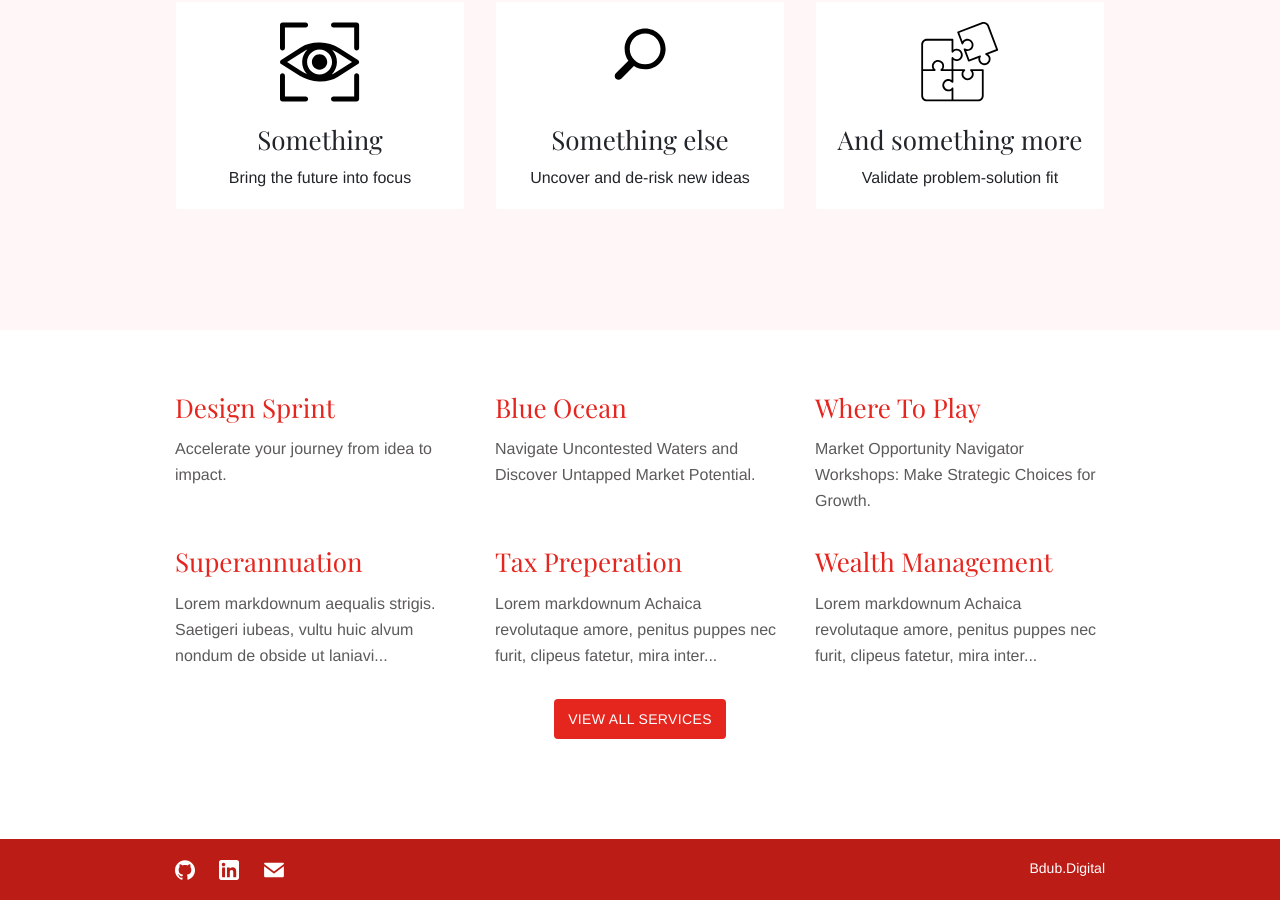
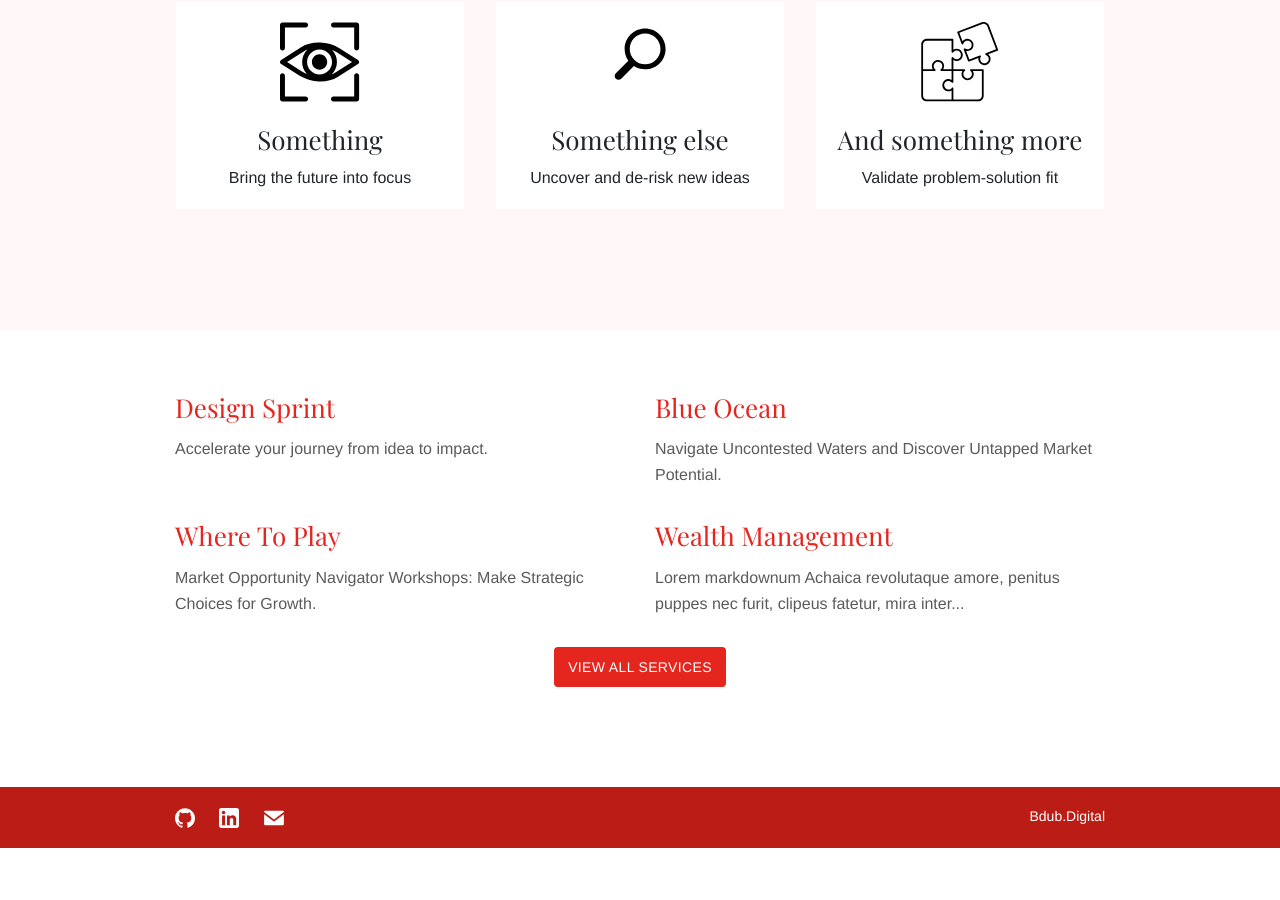
Before and after one commit to BrunoWozniak/BdubDigital, a Jekyll site: the page built from index.md, in a window 1280 px wide and 900 px high, scrolled down 878 px. Built offline with Jekyll 4.4.1, drawn with Linux system fonts in a browser that asks for light colours; after the commit the page ends 1726 px from its top, so only the background shows below that; part of the change alters nothing that is shown.

```diff
--- a/_config.yml
+++ b/_config.yml
@@ -2,7 +2,7 @@ url: 'https://bdub.coach/'
 baseurl: '/'
 # baseurl: '/'
 permalink: pretty
-title: 'Bdub.Digital'
+title: 'Bdub.digital'
 
 logo:
   mobile: "images/logo/logo-mobile.svg"
--- a/_layouts/home.html
+++ b/_layouts/home.html
@@ -48,7 +48,7 @@ bodyClass: "page-home"
     <div class="row justify-content-start">
       {% assign limit = site.home.limit_services | default: 6 %}
       {% for service in site.services limit: limit %}
-      <div class="col-12 col-md-4 mb-1">
+      <div class="col-12 col-md-6 mb-1">
         <div class="service service-summary">
           <div class="service-content">
             <h2 class="service-title">
--- a/_services/superannuation.md
+++ /dev/null
@@ -1,86 +0,0 @@
----
-title: "Superannuation"
-date: 2019-03-28T15:14:54+10:00
-weight: 5
----
-
-Lorem markdownum aequalis strigis. Saetigeri iubeas, vultu huic alvum nondum
-de obside ut laniavit arbor palmis, cum quin. Rupes vetat videndo, armigerae
-crimen habet Priamum nec.
-
-![Accounting Services](/images/austin-distel-nGc5RT2HmF0-unsplash.jpg)
-
-# Objectives
-
-Financial accounting and financial reporting are often used as synonyms.
-
-1. According to International Financial Reporting Standards: the objective of financial reporting is:
-2. To provide financial information that is useful to existing and potential investors, lenders and other creditors in making decisions about providing resources to the reporting entity.
-3. According to the European Accounting Association:
-
-## Relevance
-
-Relevance is the capacity of the financial information to influence the decision of its users. The ingredients of relevance are the predictive value and confirmatory value. Materiality is a sub-quality of relevance.
-
-> The ingredients of relevance are the predictive value and confirmatory value.
-
-Information is considered material if its omission or misstatement could influence the economic decisions of users taken on the basis of the financial statements.
-
-## Faithful Representation
-
-Faithful representation means that the actual effects of the transactions shall be properly accounted for and reported in the financial statements. The words and numbers must match what really happened in the transaction. The ingredients of faithful representation are completeness, neutrality and free from error.
-
-## Enhancing Qualitative Characteristics
-
-### Verifiability
-
-Verifiability implies consensus between the different knowledgeable and independent users of financial information. Such information must be supported by sufficient evidence to follow the principle of objectivity.
-
-### Comparability
-
-Comparability is the uniform application of accounting methods across entities in the same industry. The principle of consistency is under comparability. Consistency is the uniform application of accounting across points in time within an entity.
-
-### Understandability
-
-Understandability means that accounting reports should be expressed as clearly as possible and should be understood by those to whom the information is relevant.
-Timeliness: Timeliness implies that financial information must be presented to the users before a decision is to be made.
-
----
-
-## Statement of cash flows
-
-The statement of cash flows considers the inputs and outputs in concrete cash within a stated period. The general template of a cash flow statement is as follows: Cash Inflow - Cash Outflow + Opening Balance = Closing Balance
-
-| Cash Inflow | Outflow   | Opening Balance |
-| ----------- | --------- | --------------- |
-| _Monday_    | `Tuesday` | **Wednesday**   |
-| 1           | 2         | 3               |
-
-**Example 1:** in the beginning of September, Ellen started out with $5 in her bank account. During that same month, Ellen borrowed $20 from Tom. At the end of the month, Ellen bought a pair of shoes for $7. Ellen's cash flow statement for the month of September looks like this:
-
-- Cash inflow: $20
-- Cash outflow:$7
-- Opening balance: $5
-- Closing balance: $20 – $7 + $5 = $18
-
-**Example 2:** in the beginning of June, WikiTables, a company that buys and resells tables, sold 2 tables. They'd originally bought the tables for $25 each, and sold them at a price of $50 per table. The first table was paid out in cash however the second one was bought in credit terms. WikiTables' cash flow statement for the month of June looks like this:
-
-> **Important:** the cash flow statement only considers the exchange of actual cash, and ignores what the person in question owes or is owed.
-
-## Statement of financial position (balance sheet)
-
-The balance sheet is the financial statement showing a firm's assets, liabilities and equity (capital) at a set point in time, usually the end of the fiscal year reported on the accompanying income statement.
-
-- **fixed assets**
-  - property
-  - building
-  - equipment (such as factory machinery)
-- **intangible assets**
-  - copyrights
-  - trademarks
-  - patents
-    - pending
-    - international
-- goodwill
-
-Owner's equity, sometimes referred to as net assets, is represented differently depending on the type of business ownership. Business ownership can be in the form of a sole proprietorship, partnership, or a corporation. For a corporation, the owner's equity portion usually shows common stock, and retained earnings (earnings kept in the company). Retained earnings come from the retained earnings statement, prepared prior to the balance sheet.
--- a/_services/tax-preperation.md
+++ /dev/null
@@ -1,87 +0,0 @@
----
-title: "Tax Preperation"
-date: 2019-04-18T12:33:46+10:00
-weight: 6
----
-
-Lorem markdownum **Achaica revolutaque amore**, penitus puppes nec furit,
-clipeus fatetur, mira inter accedere. Dedit dum raptoresque Oete dolorem
-Cretaeas enim [ipse pectora excusat](#in-poscat) candentibus fertur? Furtiva
-Orontes Erysicthona dona, est per Achille viridi draconis cultis mota milia.
-
-![Accounting Services](/images/austin-distel-nGc5RT2HmF0-unsplash.jpg)
-
-# Objectives
-
-Financial accounting and financial reporting are often used as synonyms.
-
-1. According to International Financial Reporting Standards: the objective of financial reporting is:
-2. To provide financial information that is useful to existing and potential investors, lenders and other creditors in making decisions about providing resources to the reporting entity.
-3. According to the European Accounting Association:
-
-## Relevance
-
-Relevance is the capacity of the financial information to influence the decision of its users. The ingredients of relevance are the predictive value and confirmatory value. Materiality is a sub-quality of relevance.
-
-> The ingredients of relevance are the predictive value and confirmatory value.
-
-Information is considered material if its omission or misstatement could influence the economic decisions of users taken on the basis of the financial statements.
-
-## Faithful Representation
-
-Faithful representation means that the actual effects of the transactions shall be properly accounted for and reported in the financial statements. The words and numbers must match what really happened in the transaction. The ingredients of faithful representation are completeness, neutrality and free from error.
-
-## Enhancing Qualitative Characteristics
-
-### Verifiability
-
-Verifiability implies consensus between the different knowledgeable and independent users of financial information. Such information must be supported by sufficient evidence to follow the principle of objectivity.
-
-### Comparability
-
-Comparability is the uniform application of accounting methods across entities in the same industry. The principle of consistency is under comparability. Consistency is the uniform application of accounting across points in time within an entity.
-
-### Understandability
-
-Understandability means that accounting reports should be expressed as clearly as possible and should be understood by those to whom the information is relevant.
-Timeliness: Timeliness implies that financial information must be presented to the users before a decision is to be made.
-
----
-
-## Statement of cash flows
-
-The statement of cash flows considers the inputs and outputs in concrete cash within a stated period. The general template of a cash flow statement is as follows: Cash Inflow - Cash Outflow + Opening Balance = Closing Balance
-
-| Cash Inflow | Outflow   | Opening Balance |
-| ----------- | --------- | --------------- |
-| _Monday_    | `Tuesday` | **Wednesday**   |
-| 1           | 2         | 3               |
-
-**Example 1:** in the beginning of September, Ellen started out with $5 in her bank account. During that same month, Ellen borrowed $20 from Tom. At the end of the month, Ellen bought a pair of shoes for $7. Ellen's cash flow statement for the month of September looks like this:
-
-- Cash inflow: $20
-- Cash outflow:$7
-- Opening balance: $5
-- Closing balance: $20 – $7 + $5 = $18
-
-**Example 2:** in the beginning of June, WikiTables, a company that buys and resells tables, sold 2 tables. They'd originally bought the tables for $25 each, and sold them at a price of $50 per table. The first table was paid out in cash however the second one was bought in credit terms. WikiTables' cash flow statement for the month of June looks like this:
-
-> **Important:** the cash flow statement only considers the exchange of actual cash, and ignores what the person in question owes or is owed.
-
-## Statement of financial position (balance sheet)
-
-The balance sheet is the financial statement showing a firm's assets, liabilities and equity (capital) at a set point in time, usually the end of the fiscal year reported on the accompanying income statement.
-
-- **fixed assets**
-  - property
-  - building
-  - equipment (such as factory machinery)
-- **intangible assets**
-  - copyrights
-  - trademarks
-  - patents
-    - pending
-    - international
-- goodwill
-
-Owner's equity, sometimes referred to as net assets, is represented differently depending on the type of business ownership. Business ownership can be in the form of a sole proprietorship, partnership, or a corporation. For a corporation, the owner's equity portion usually shows common stock, and retained earnings (earnings kept in the company). Retained earnings come from the retained earnings statement, prepared prior to the balance sheet.
```
Also changed, not shown: images/logo/logo-mobile.svg, images/logo/logo.svg.
